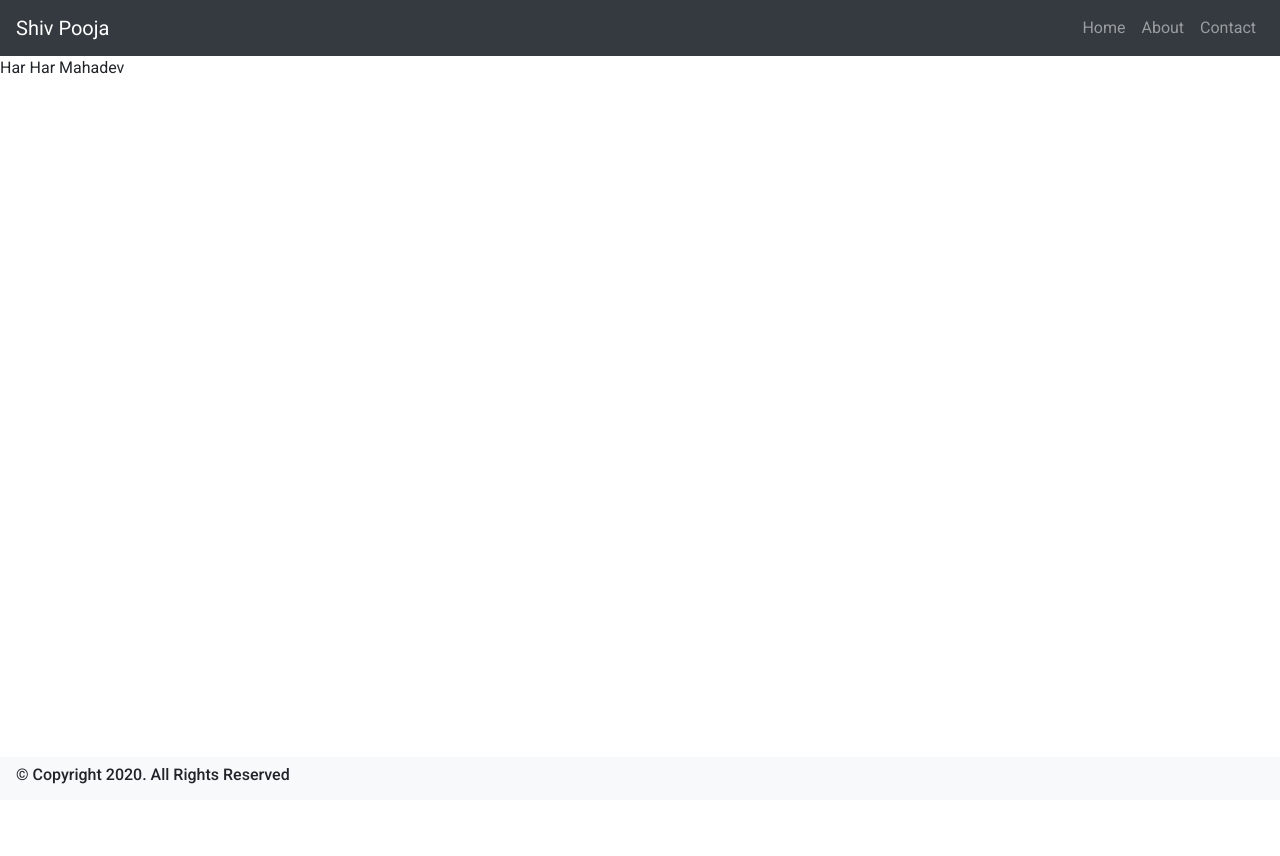
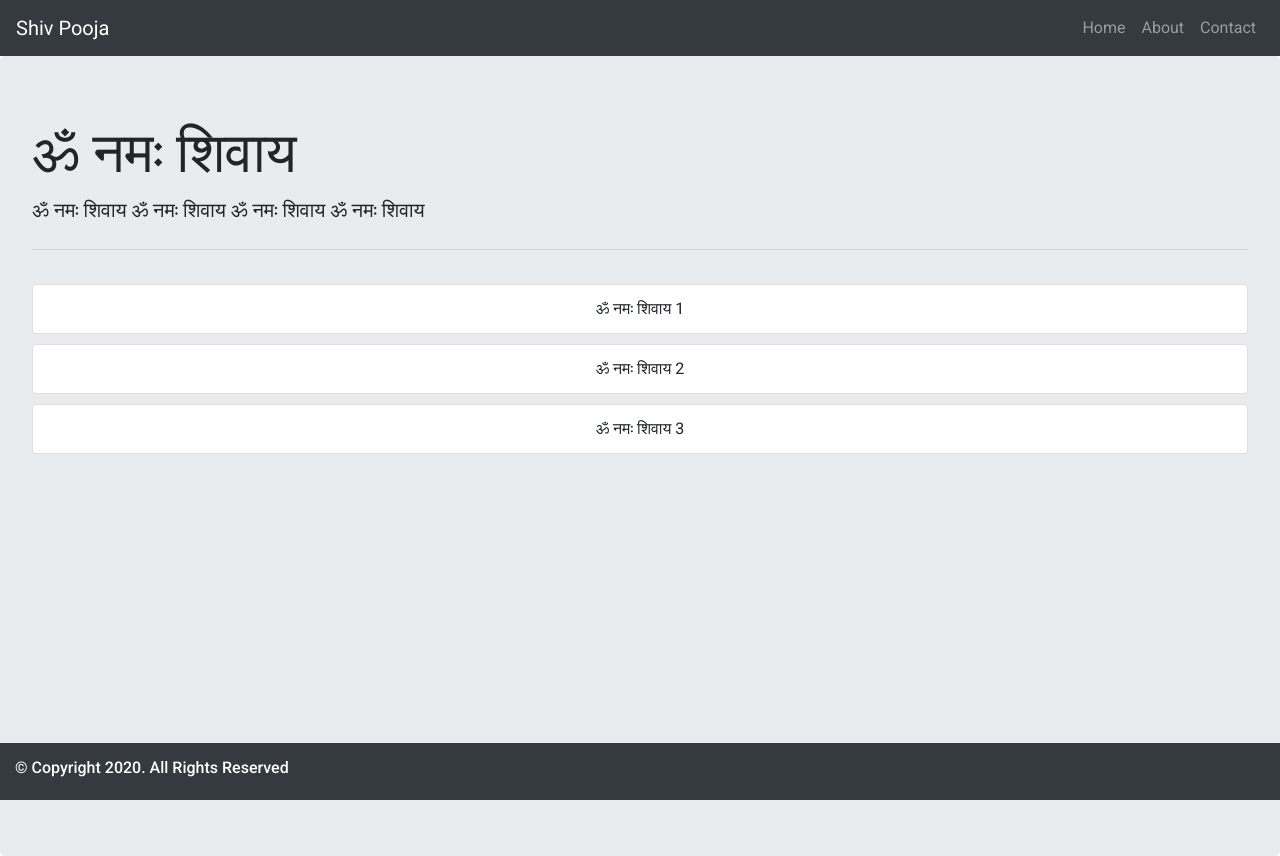
Before and after one commit to sanket293/shiv-pooja-angular-, an Angular app: page /home in a window 1280 px wide. Before the commit the page ends 800 px from the top, so only its background shows below. Built offline with nearby package versions, Linux system fonts and the light colour scheme.

Commit message:
dynamic list item added

```diff
--- a/src/app/app.component.html
+++ b/src/app/app.component.html
@@ -1,4 +1,3 @@
 <app-header></app-header>
-
 <router-outlet></router-outlet>
 <app-footer></app-footer>
--- a/src/app/components/home/home.component.css
+++ b/src/app/components/home/home.component.css
@@ -0,0 +1,8 @@
+.jumbotron{
+    height: 100%;
+}
+li{
+    margin-top: 10px;
+    width: 100%;
+text-align: center;
+}
--- a/src/app/components/home/home.component.html
+++ b/src/app/components/home/home.component.html
@@ -1 +1,10 @@
-<p>Har Har Mahadev</p>
+<div class="jumbotron">
+    <h1 class="display-4">ॐ नमः शिवाय</h1>
+    <p class="lead">ॐ नमः शिवाय ॐ नमः शिवाय ॐ नमः शिवाय ॐ नमः शिवाय</p>
+    <hr class="my-4">
+
+    <ul class="list-group" *ngFor="let item of listItems; index as i">
+        <li class="list-group-item" (click)="listItemClick(i)">{{item}}</li>
+    </ul>
+
+</div>
--- a/src/app/components/home/home.component.ts
+++ b/src/app/components/home/home.component.ts
@@ -6,10 +6,13 @@ import { Component, OnInit } from '@angular/core';
   styleUrls: ['./home.component.css']
 })
 export class HomeComponent implements OnInit {
-
+  listItems=["ॐ नमः शिवाय 1","ॐ नमः शिवाय 2 ","ॐ नमः शिवाय 3"]
   constructor() { }
 
   ngOnInit() {
   }
+  listItemClick(index){
+    console.log( "."+index);
 
+  }
 }
--- a/src/app/components/shared/partials/footer/footer.component.css
+++ b/src/app/components/shared/partials/footer/footer.component.css
@@ -0,0 +1,6 @@
+div{
+   padding: 15px;
+}
+h6{
+      color: white;
+}
--- a/src/app/components/shared/partials/footer/footer.component.html
+++ b/src/app/components/shared/partials/footer/footer.component.html
@@ -1,3 +1,3 @@
-<div class="navbar fixed-bottom navbar-light bg-light">
+<div class="navbar fixed-bottom navbar-dark bg-dark">
     <h6>&copy; Copyright {{ year }}. All Rights Reserved</h6>
   </div>
```
